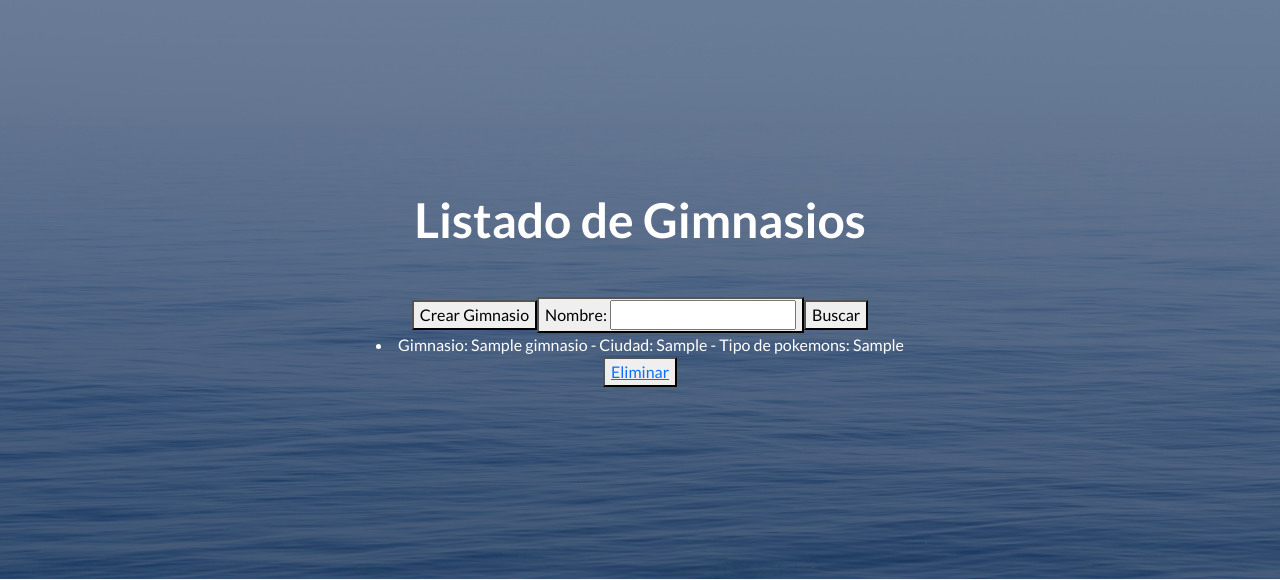
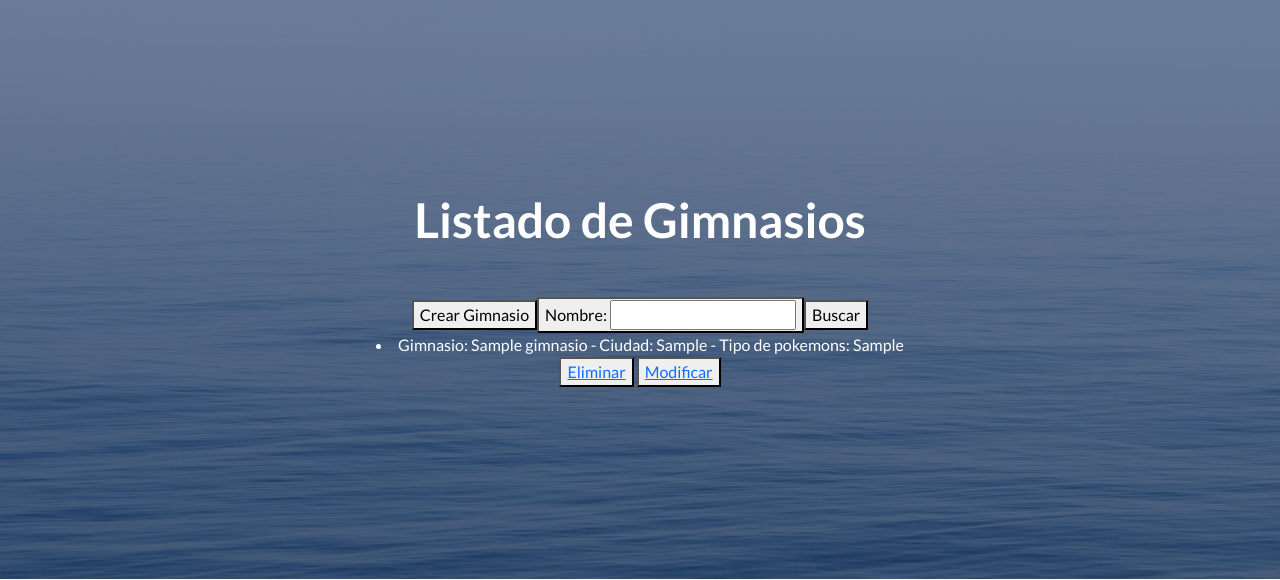
Before and after one commit to Mati796/Tercera-pre-entrega-Giorgi, a Django app: page /gimnasio/ in a window 1280 px wide. Shown: the part 57-637 px from the top of the page. Run offline with Django 4.2, Linux system fonts and the light colour scheme; tables that the repository leaves empty hold one stand-in row (values such as "Sample post"); some libraries are stand-ins or nearby versions.

Commit message:
Eliminar/Modificar para gimnasios/entrenadores

```diff
--- a/inicio/Templates/listar_entrenador.html
+++ b/inicio/Templates/listar_entrenador.html
@@ -24,6 +24,7 @@
 {% for entrenador in entrenadores %}
 <li>{{entrenador}}
    <button><a href={% url 'eliminar_entrenador' entrenador.id %}>Eliminar</a></button>
+   <button><a href={% url 'modificar_entrenador' entrenador.id %}>Modificar</a></button>
 </li>
 {% endfor %}
 {% else %}
--- a/inicio/Templates/listar_gimnasio.html
+++ b/inicio/Templates/listar_gimnasio.html
@@ -24,6 +24,7 @@
 {% for gimnasio in gimnasios %}
 <li>{{gimnasio}}
    <button><a href={% url 'eliminar_gimnasio' gimnasio.id %}>Eliminar</a></button>
+   <button><a href={% url 'modificar_gimnasio' gimnasio.id %}>Modificar</a></button>
 </li>
 {% endfor %}
 {% else %}
--- a/inicio/form.py
+++ b/inicio/form.py
@@ -12,26 +12,42 @@ class CrearPokemonFormulario (PokemonFormularioBase):
 class ModificarPokemonFormulario (PokemonFormularioBase):
     ...
 
-
 class BuscarPokemonFormulario (forms.Form):
     nombre = forms.CharField(max_length=20, required=False)
 
 
 
+class EntrenadorFormularioBase(forms.Form):
+   nombre = forms.CharField(max_length=20)
+   edad = forms.IntegerField()
+   tipo_pokemon = forms.CharField(max_length=20)
 
-class CrearEntrenadorFormulario (forms.Form):
-    nombre = forms.CharField(max_length=20)
-    edad = forms.IntegerField()
-    tipo_pokemon = forms.CharField(max_length=20)
+class CrearEntrenadorFormulario (EntrenadorFormularioBase):
+    ...
+
+class ModificarEntrenadorFormulario (EntrenadorFormularioBase):
+    ...
+
 
 class BuscarEntrenadorFormulario (forms.Form):
     nombre = forms.CharField(max_length=20, required=False)
 
 
-class CrearGimnasioFormulario (forms.Form):
+
+
+
+class GimnasioFormularioBase(forms.Form):
     nombre = forms.CharField(max_length=20)
     ciudad = forms.CharField(max_length=20)
     tipo_pokemon = forms.CharField(max_length=20)
 
+
+class CrearGimnasioFormulario (GimnasioFormularioBase):
+    ...
+
+
+class ModificarGimnasioFormulario (GimnasioFormularioBase):
+    ...
+
 class BuscarGimnasioFormulario (forms.Form):
     nombre = forms.CharField(max_length=20, required=False)
--- a/inicio/urls.py
+++ b/inicio/urls.py
@@ -12,9 +12,9 @@ urlpatterns = [
     path('entrenador/', views.listar_entrenador, name='listar_entrenador'),
     path('entrenador/crear/', views.crear_entrenador, name='crear_entrenador'),
     path('entrenador/eliminar/<int:entrenador_id>/', views.eliminar_entrenador, name='eliminar_entrenador'),
+    path('entrenador/modificar/<int:entrenador_id>/', views.modificar_entrenador, name='modificar_entrenador'),
     path('gimnasio/', views.listar_gimnasio, name='listar_gimnasio'),
     path('gimnasio/crear/', views.crear_gimnasio, name='crear_gimnasio'),
     path('gimnasio/eliminar/<int:gimnasio_id>/', views.eliminar_gimnasio, name='eliminar_gimnasio'),
-
-
+    path('gimnasio/modificar/<int:gimnasio_id>/', views.modificar_gimnasio, name='modificar_gimnasio'),
 ]
--- a/inicio/views.py
+++ b/inicio/views.py
@@ -1,7 +1,7 @@
 from django.shortcuts import render, redirect
 from django.template import Template
 from inicio.models import Pokemon, Entrenador, Gimnasio
-from inicio.form import CrearPokemonFormulario, BuscarPokemonFormulario, ModificarPokemonFormulario, CrearEntrenadorFormulario, BuscarEntrenadorFormulario, CrearGimnasioFormulario, BuscarGimnasioFormulario
+from inicio.form import CrearPokemonFormulario, BuscarPokemonFormulario, ModificarPokemonFormulario, CrearEntrenadorFormulario, BuscarEntrenadorFormulario, ModificarEntrenadorFormulario, CrearGimnasioFormulario, BuscarGimnasioFormulario, ModificarGimnasioFormulario
 
 # Create your views here.
 
@@ -68,6 +68,8 @@ def modificar_pokemon(request, pokemon_id):
     return render(request, 'modificar_pokemon.html',{'formulario':formulario})
 
 
+
+
 def crear_entrenador(request):
     diccionario = {}
 
@@ -103,6 +105,28 @@ def eliminar_entrenador(request, entrenador_id):
     entrenador.delete()
 
     return redirect('listar_entrenador')
+
+def modificar_entrenador(request, entrenador_id):
+    entrenador_a_modificar = Entrenador.objects.get(id=entrenador_id)
+
+    if request.method == 'POST':
+        formulario = ModificarEntrenadorFormulario(request.POST)
+        if formulario.is_valid():
+            info = formulario.cleaned_data
+            entrenador_a_modificar.nombre = info['nombre']
+            entrenador_a_modificar.edad = info['edad']
+            entrenador_a_modificar.tipo_pokemon = info['tipo_pokemon']
+            entrenador_a_modificar.save()
+            return redirect ('listar_entrenador')
+
+        else:
+            return render(request, 'modificar_entrenador.html',{'formulario':formulario})
+
+    formulario = ModificarEntrenadorFormulario(initial={'nombre':entrenador_a_modificar.nombre, "edad":entrenador_a_modificar.edad,"tipo_pokemon":entrenador_a_modificar.tipo_pokemon})
+    return render(request, 'modificar_entrenador.html',{'formulario':formulario})
+
+
+
 
 
 
@@ -140,3 +164,22 @@ def eliminar_gimnasio(request, gimnasio_id):
     gimnasio.delete()
 
     return redirect('listar_gimnasio')
+
+def modificar_gimnasio(request, gimnasio_id):
+    gimnasio_a_modificar = Gimnasio.objects.get(id=gimnasio_id)
+
+    if request.method == 'POST':
+        formulario = ModificarGimnasioFormulario(request.POST)
+        if formulario.is_valid():
+            info = formulario.cleaned_data
+            gimnasio_a_modificar.nombre = info['nombre']
+            gimnasio_a_modificar.ciudad = info['ciudad']
+            gimnasio_a_modificar.tipo_pokemon = info['tipo_pokemon']
+            gimnasio_a_modificar.save()
+            return redirect ('listar_gimnasio')
+
+        else:
+            return render(request, 'modificar_gimnasio.html',{'formulario':formulario})
+
+    formulario = ModificarGimnasioFormulario(initial={'nombre':gimnasio_a_modificar.nombre, "ciudad":gimnasio_a_modificar.ciudad, "tipo_pokemon":gimnasio_a_modificar.tipo_pokemon})
+    return render(request, 'modificar_gimnasio.html',{'formulario':formulario})
```
Also changed, not shown: inicio/Templates/modificar_entrenador.html (added, +24 -0 lines), inicio/Templates/modificar_gimnasio.html (added, +24 -0 lines).
